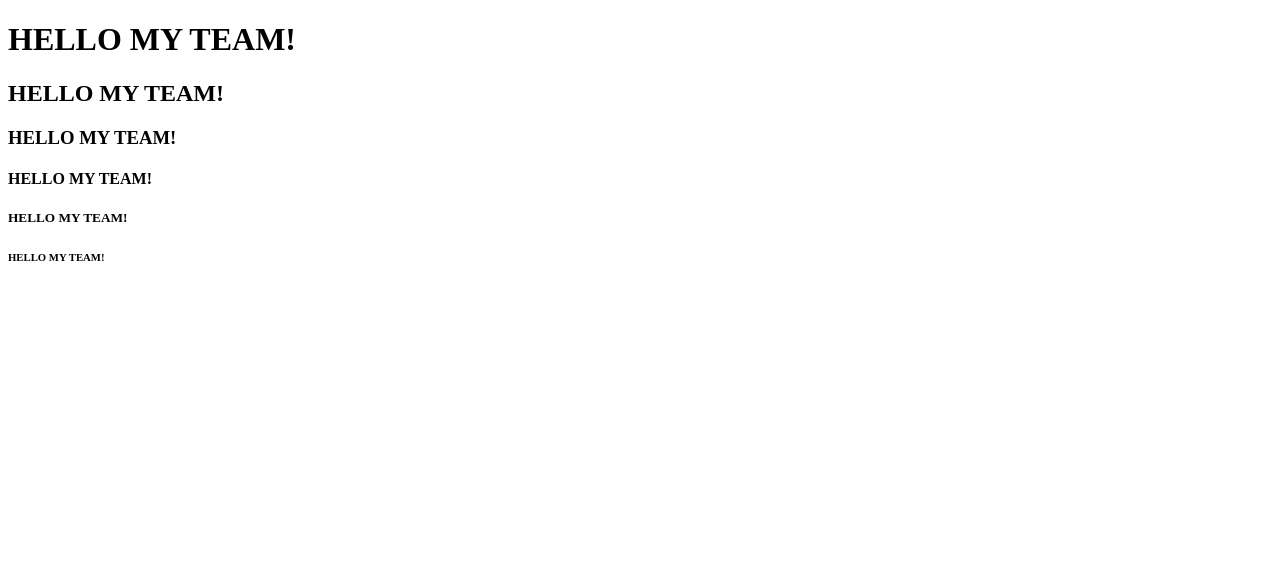
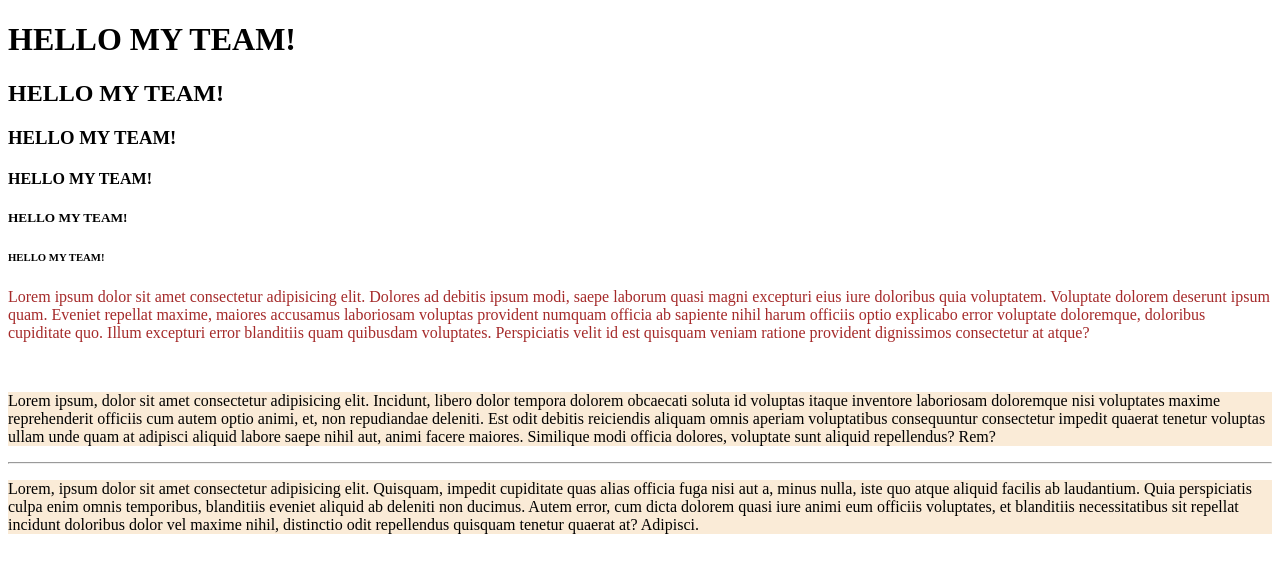
Before and after one commit to bugraozler911/My-IT-Education, a plain HTML site: page Html-Css/HTML-Forms/index.html in a window 1280 px wide. Drawn offline with Linux system fonts and the light colour scheme.

Commit message:
İnternal and External css

```diff
--- a/Html-Css/HTML-Forms/index.html
+++ b/Html-Css/HTML-Forms/index.html
@@ -5,6 +5,12 @@
     <meta name="viewport" content="width=device-width, initial-scale=1.0">
     <title>HTML FORMS</title>
     <link rel="shortcut icon" href="img/Google-Favicon.png" type="image/x-icon">
+    <style>
+        /* internal css */
+        .par{
+            background-color: antiquewhite;
+        }
+    </style>
 </head>
 <body>
     <h1>HELLO MY TEAM!</h1>
@@ -13,5 +19,19 @@
     <h4>HELLO MY TEAM!</h4>
     <h5>HELLO MY TEAM!</h5>
     <h6>HELLO MY TEAM!</h6>
+    <div>
+        <p style="color: brown;">
+            <!-- inline css -->
+            Lorem ipsum dolor sit amet consectetur adipisicing elit. Dolores ad debitis ipsum modi, saepe laborum quasi magni excepturi eius iure doloribus quia voluptatem. Voluptate dolorem deserunt ipsum quam. Eveniet repellat maxime, maiores accusamus laboriosam voluptas provident numquam officia ab sapiente nihil harum officiis optio explicabo error voluptate doloremque, doloribus cupiditate quo. Illum excepturi error blanditiis quam quibusdam voluptates. Perspiciatis velit id est quisquam veniam ratione provident dignissimos consectetur at atque?
+        </p>
+        <br>
+        <p class="par">
+            Lorem ipsum, dolor sit amet consectetur adipisicing elit. Incidunt, libero dolor tempora dolorem obcaecati soluta id voluptas itaque inventore laboriosam doloremque nisi voluptates maxime reprehenderit officiis cum autem optio animi, et, non repudiandae deleniti. Est odit debitis reiciendis aliquam omnis aperiam voluptatibus consequuntur consectetur impedit quaerat tenetur voluptas ullam unde quam at adipisci aliquid labore saepe nihil aut, animi facere maiores. Similique modi officia dolores, voluptate sunt aliquid repellendus? Rem?
+        </p>
+        <hr>
+        <p class="par">
+            Lorem, ipsum dolor sit amet consectetur adipisicing elit. Quisquam, impedit cupiditate quas alias officia fuga nisi aut a, minus nulla, iste quo atque aliquid facilis ab laudantium. Quia perspiciatis culpa enim omnis temporibus, blanditiis eveniet aliquid ab deleniti non ducimus. Autem error, cum dicta dolorem quasi iure animi eum officiis voluptates, et blanditiis necessitatibus sit repellat incidunt doloribus dolor vel maxime nihil, distinctio odit repellendus quisquam tenetur quaerat at? Adipisci.
+        </p>
+    </div>
 </body>
 </html>
```
